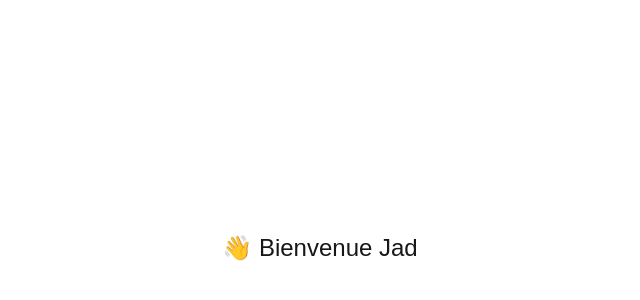
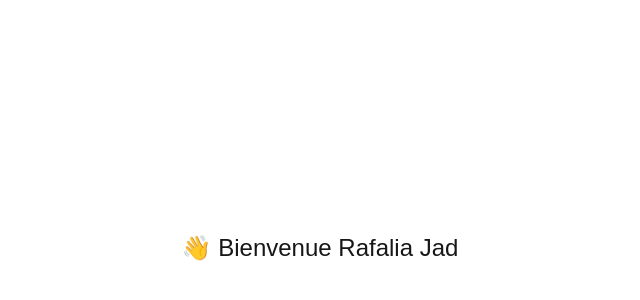
Before and after one commit to jaaad007/nextjs, a Next.js app: page / in a window 1280 px wide. Shown: the part 152-452 px from the top of the page, without its empty margins (320-960 px from the left). Built offline with nearby package versions, Linux system fonts and the light colour scheme.

Commit message:
Ajout message personnalisé

```diff
--- a/src/app/page.tsx
+++ b/src/app/page.tsx
@@ -1,7 +1,7 @@
 export default function Home() {
   return (
     <main style={{ display: 'flex', height: '100vh', justifyContent: 'center', alignItems: 'center', fontSize: '24px' }}>
-      👋 Bienvenue Jad
+      👋 Bienvenue Rafalia Jad
     </main>
   );
 }
```
